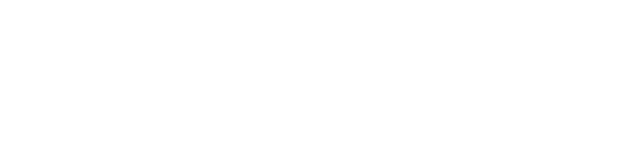
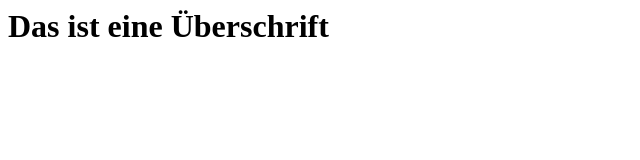
Before and after one commit to viewdesign/spielwiese, a plain HTML site: page index.html in a window 1280 px wide. Shown: the whole page, without its empty margins (0-640 px from the left). Drawn offline with Linux system fonts and the light colour scheme.

Commit message:
[Task] Noch ein Commit

```diff
--- a/index.html
+++ b/index.html
@@ -1,4 +1,6 @@
 <html>
 	<head></head>
-	<body></body>
+	<body>
+		<h1>Das ist eine Überschrift</h1>
+	</body>
 </html>
```
